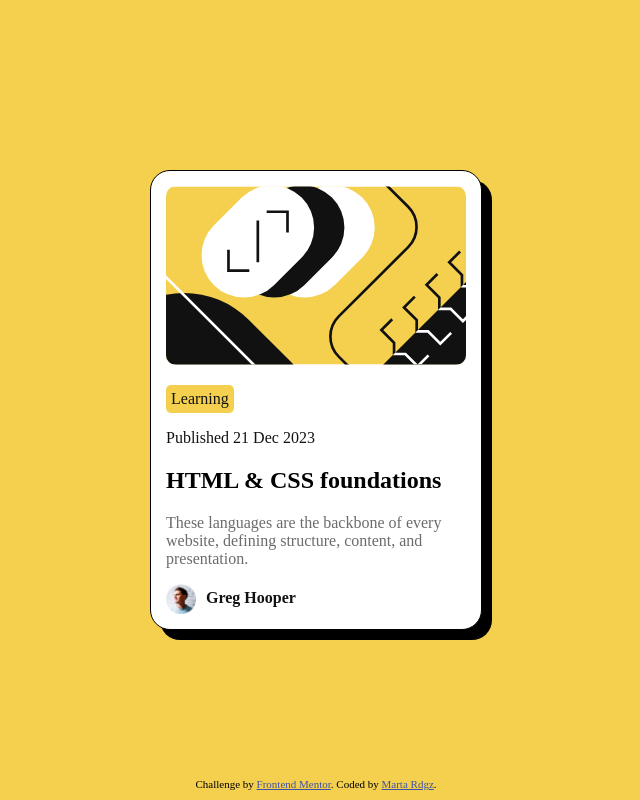
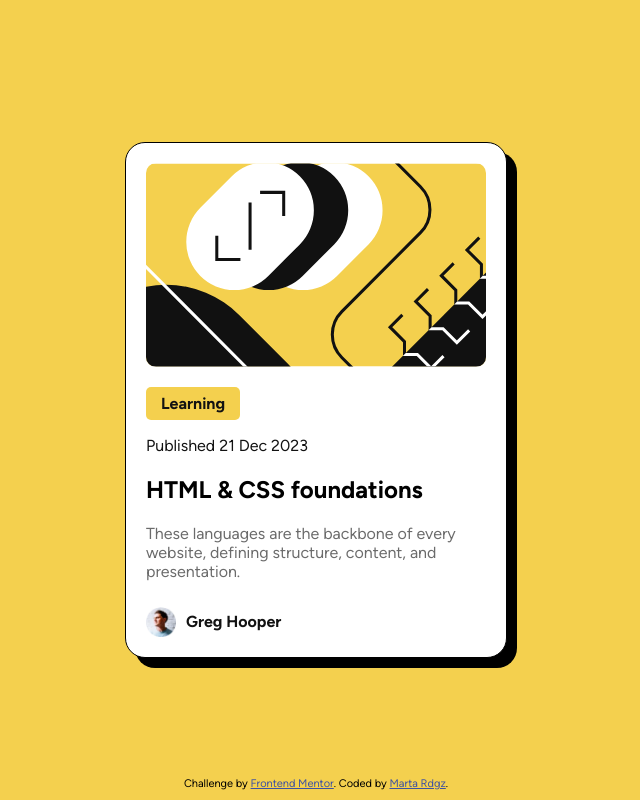
Before and after one commit to marta-00/BlogCard, a plain HTML site: page index.html in a window 1280 px wide. Shown: the whole page, without its empty margins (324-964 px from the left). Drawn offline with Linux system fonts and the light colour scheme.

Commit message:
modified:   index.html 	modified:   style.css

```diff
--- a/style.css
+++ b/style.css
@@ -3,6 +3,11 @@
     --white: hsl(0, 0%, 100%);
     --gray500: hsl(0, 0%, 42%);
     --gray950: hsl(0, 0%, 7%);
+}
+
+@font-face {
+    font-family: 'Figtree';
+    src: url(./assets/fonts/Figtree-VariableFont_wght.ttf);
 }
 
 body {
@@ -14,6 +19,7 @@ body {
     margin: 0;
     overflow: hidden;
     width: 100%;
+    font-family: 'Figtree', sans-serif;
 }
 
 section {
@@ -27,8 +33,8 @@ section {
     border-radius: 20px;
     background-color: var(--white);
     box-shadow: 10px 10px 0 0 black;
-    padding: 15px;
-    width: 300px;
+    padding: 20px;
+    width: 340px;
 }
 
 .card img {
@@ -38,11 +44,12 @@ section {
 }
 
 .box {
-    padding: 5px;
+    padding: 7px 15px;
     border-radius: 5px;
     display: inline-block;
     background-color: var(--yellow);
     color: var(--gray950);
+    font-weight: bold;
 }
 
 .date {
@@ -55,6 +62,11 @@ section {
     cursor: pointer;
 }
 
+.card h1:active {
+    color: var(--yellow);
+    cursor: pointer;
+}
+
 .desc {
     color: var(--gray500);
 }
@@ -62,6 +74,7 @@ section {
 .profile {
     display: block;
     margin-bottom: 10px;
+    padding-top: 10px;
 }
 
 .profile img{
```
Also changed, not shown: index.html (line endings or trailing spaces).
